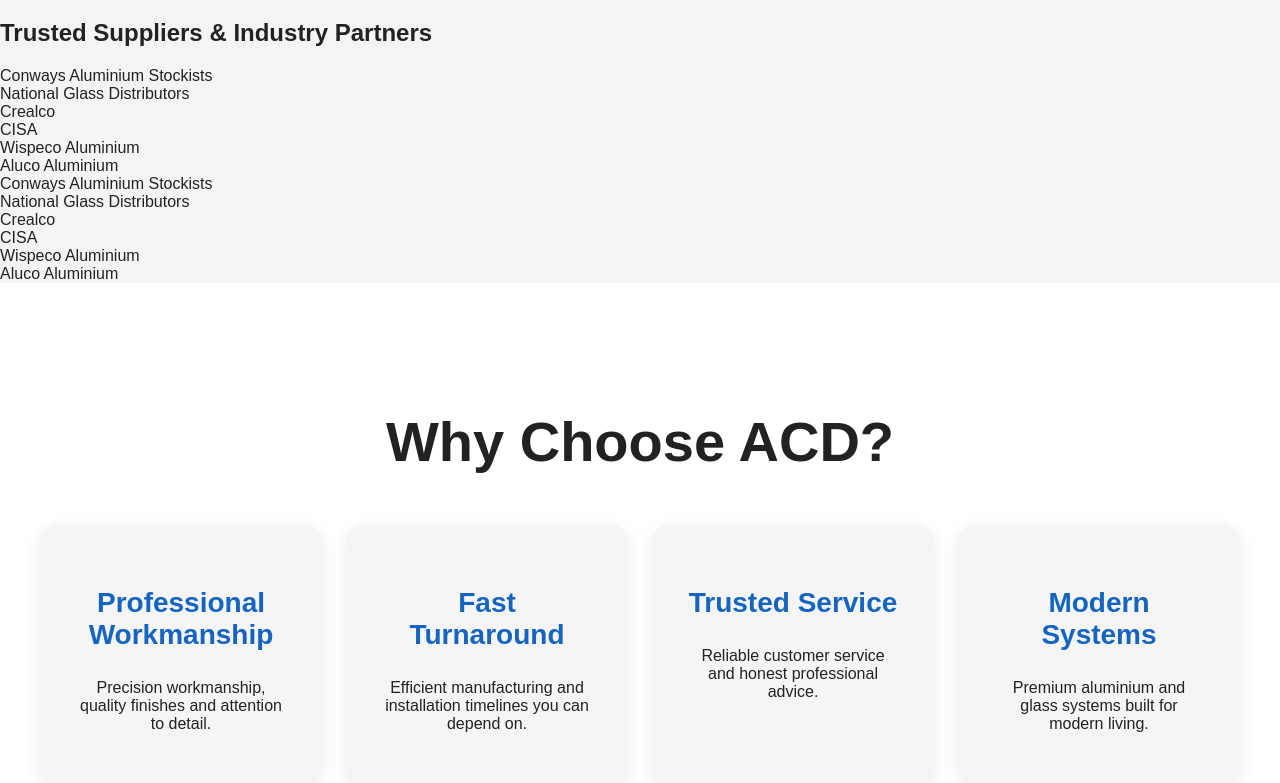
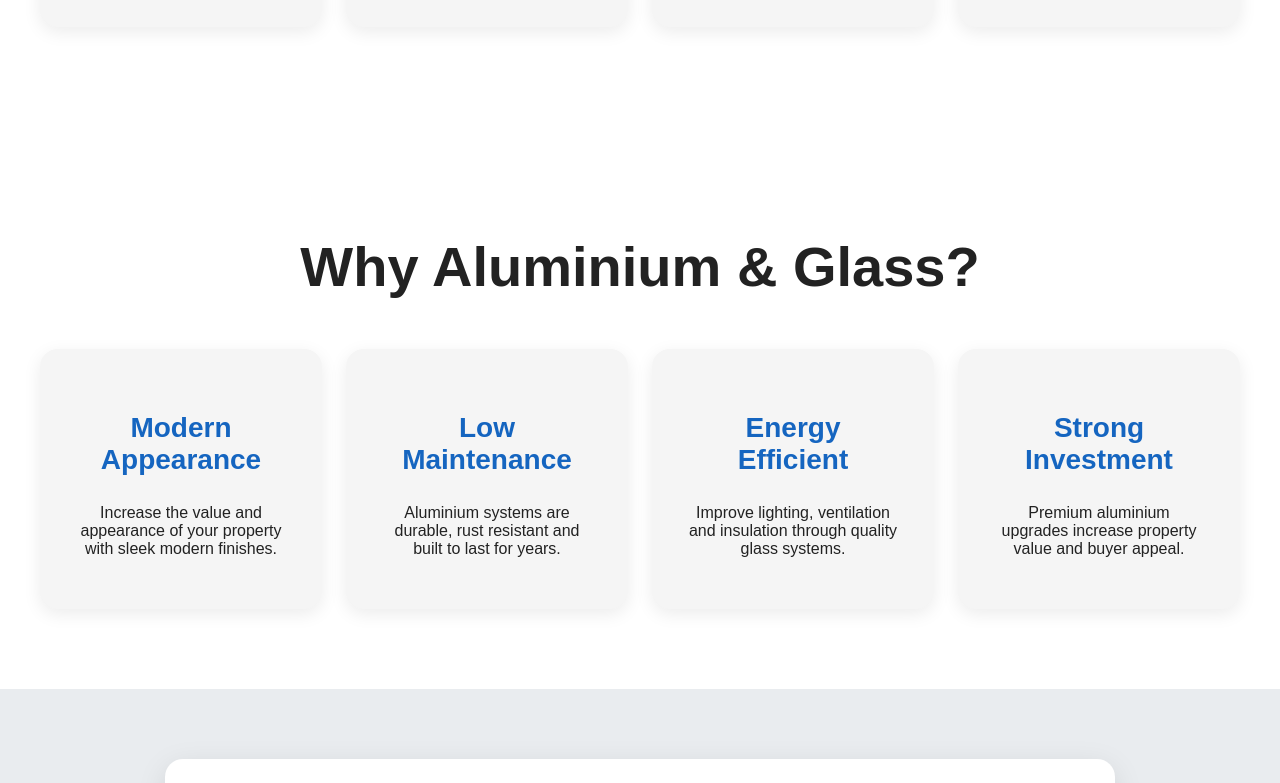
Before and after one commit to evanehrke8-blip/acd-website, a Flask app: page / in a window 1280 px wide; the page is wider, and only the part inside the window is pictured. Shown: the part 1373-2156 px from the top of that part. Run offline with Flask 3, Linux system fonts and the light colour scheme.

Commit message:
Update home.html

```diff
--- a/templates/home.html
+++ b/templates/home.html
@@ -156,72 +149,6 @@
             Get Instant Estimate
 
         </a>
-
-    </div>
-
-</section>
-
-<!-- SUPPLIERS -->
-
-<section class="suppliers">
-
-<h2>
-Trusted Suppliers & Industry Partners
-</h2>
-
-<div class="supplier-slider">
-
-<div class="supplier-track">
-
-<div class="supplier-card">
-Conways Aluminium Stockists
-</div>
-
-<div class="supplier-card">
-National Glass Distributors
-</div>
-
-<div class="supplier-card">
-Crealco
-</div>
-
-<div class="supplier-card">
-CISA
-</div>
-
-<div class="supplier-card">
-Wispeco Aluminium
-</div>
-
-<div class="supplier-card">
-Aluco Aluminium
-</div>
-
-<div class="supplier-card">
-Conways Aluminium Stockists
-</div>
-
-<div class="supplier-card">
-National Glass Distributors
-</div>
-
-<div class="supplier-card">
-Crealco
-</div>
-
-<div class="supplier-card">
-CISA
-</div>
-
-<div class="supplier-card">
-Wispeco Aluminium
-</div>
-
-<div class="supplier-card">
-Aluco Aluminium
-</div>
-
-</div>
 
     </div>
 
@@ -778,24 +687,6 @@ function showSlides() {
 
 showSlides();
 
-function rateStar(star) {
-
-    const stars =
-    star.parentElement.children;
-
-    let clickedIndex =
-    Array.from(stars).indexOf(star);
-
-    for(let i = 0; i < stars.length; i++) {
-
-        if(i <= clickedIndex) {
-            stars[i].innerHTML = "★";
-        } else {
-            stars[i].innerHTML = "☆";
-        }
-    }
-}
-
 </script>
 
 </body>
```
Also changed, not shown: other parts of templates/home.html (+10 -35 lines). Lines whose indentation alone changed are shown as unchanged.
